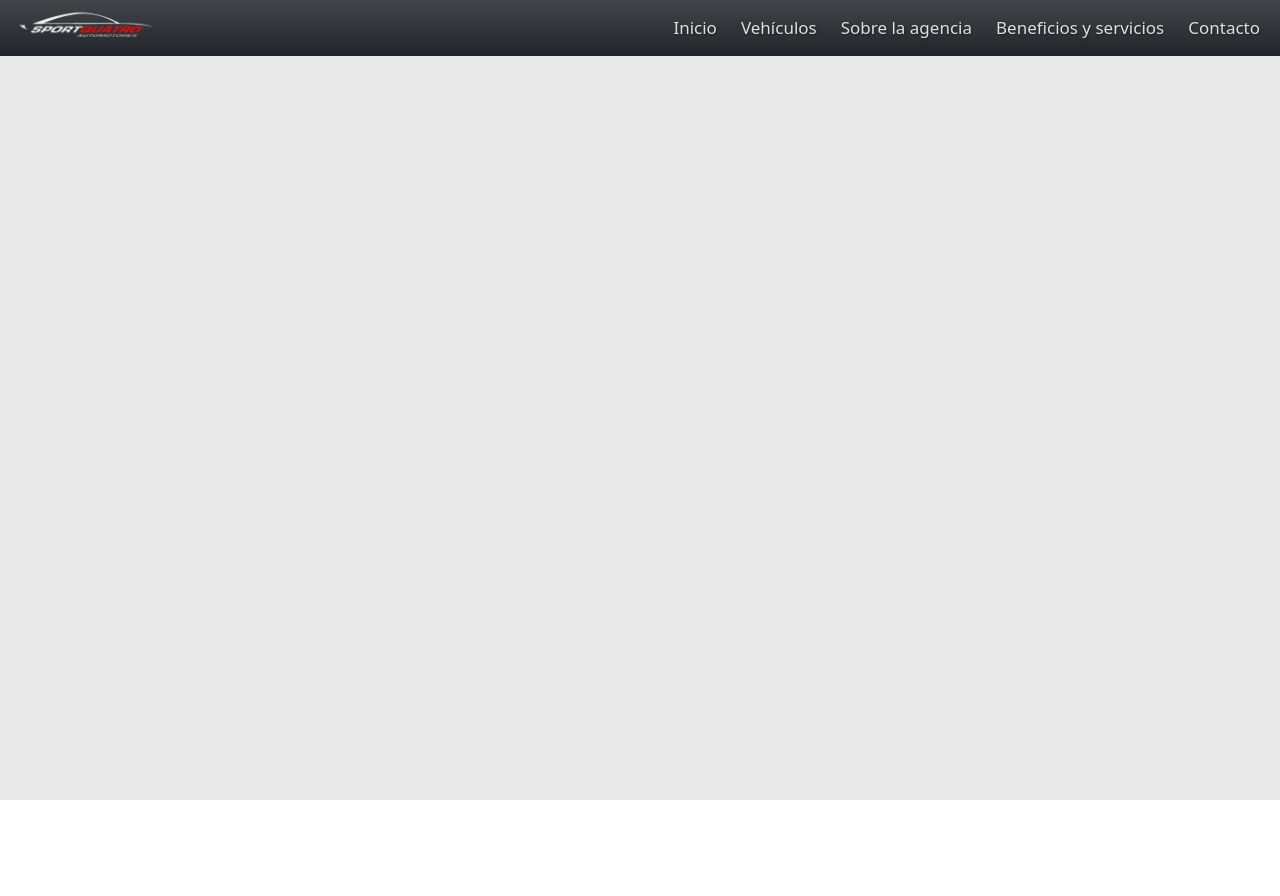
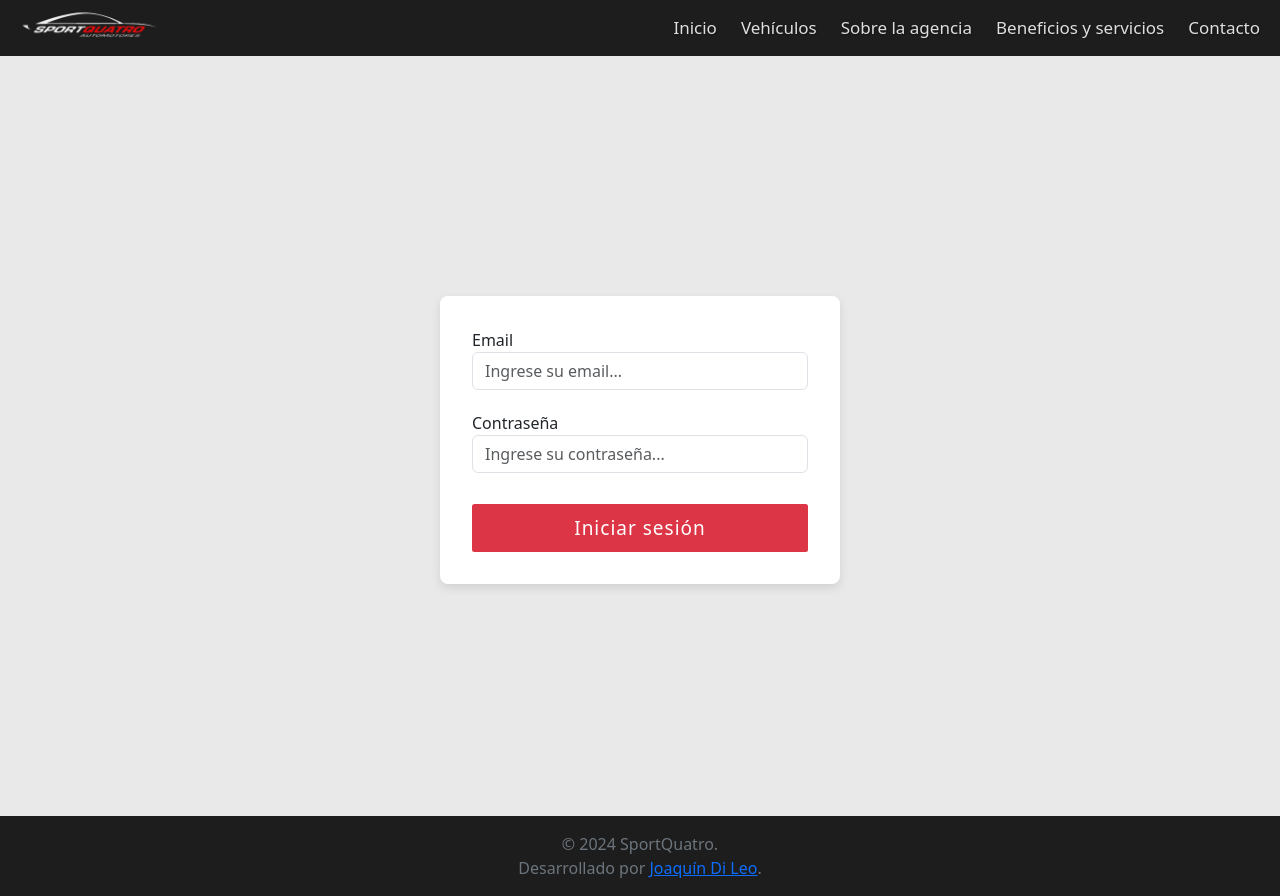
Before and after one commit to dileo24/SportQuatro, a React (Vite) app in the folder client/: page /loginAdminP in a window 1280 px wide. Before the commit the page ends 800 px from the top, so only its background shows below. Built offline with nearby package versions, Linux system fonts and the light colour scheme.

Commit message:
Terminado login, carga de imágenes y estilos de navbar/footer

```diff
--- a/client/src/App.css
+++ b/client/src/App.css
@@ -1,27 +1,33 @@
-body{
+body {
 	height: 100%;
 	margin: 0;
 	padding: 0;
 	overflow-x: hidden;
 }
 
+p {
+	margin: 0 !important;
+}
+
 .app-container {
-    display: flex;
-    flex-direction: column;
-    min-height: 100vh;
+	display: flex;
+	flex-direction: column;
+	min-height: 100vh;
 	background-color: rgb(233, 233, 233);
 }
 
-
-Navbar {
-	flex-shrink: 0;
+.main-content {
+	flex-grow: 1;
+	margin-bottom: 1rem;
 }
 
+Navbar,
 Footer {
 	flex-shrink: 0;
+	background-color: rgb(29, 29, 29);
 }
 
-.btn-primary{
+.btn-primary {
 	background-color: #bd0101 !important;
 	border: none !important;
 }
--- a/client/src/App.jsx
+++ b/client/src/App.jsx
@@ -6,6 +6,8 @@ import Detalle from "./views/Detalle/Detalle";
 import "./App.css";
 import "bootstrap/dist/js/bootstrap.min.js";
 import "bootstrap/dist/css/bootstrap.min.css";
+import Login from "./views/LogIn/Login";
+import PruebaContext from "./views/PruebaContext";
 
 function App() {
 	return (
@@ -14,7 +16,9 @@ function App() {
 			<main className="main-content">
 				<Routes>
 					<Route path="/" element={<Home />} />
+					<Route path="/loginAdminP" element={<Login />} />
 					<Route path="/detalle/:id" element={<Detalle />} />
+					<Route path="/pruebacontext" element={<PruebaContext />} />
 				</Routes>
 			</main>
 			<Footer />
--- a/client/src/components/Footer/Footer.css
+++ /dev/null
@@ -1,3 +0,0 @@
-.footCont{
-    background-color: black !important;
-}
--- a/client/src/components/Footer/Footer.jsx
+++ b/client/src/components/Footer/Footer.jsx
@@ -2,9 +2,11 @@ import React from "react";
 
 export default function Footer() {
 	return (
-		<footer className="text-center my-4 text-secondary footCont">
+		<footer className="text-center text-secondary py-3">
 			<p className="mx-5">
-				© 2024 SportQuatro. Desarrollado por{" "}
+				© 2024 SportQuatro.
+				<br />
+				Desarrollado por{" "}
 				<a href="https://www.linkedin.com/in/joaquindileo/" target="_blank">
 					Joaquín Di Leo
 				</a>
--- a/client/src/components/Navbar/Navbar.css
+++ b/client/src/components/Navbar/Navbar.css
@@ -1,6 +1,11 @@
 nav {
 	padding: 0 !important;
 	height: 7vh;
+	background-color: rgb(29, 29, 29);
+}
+
+.navbar-brand {
+	padding: 3px !important;
 }
 
 nav a {
@@ -26,9 +31,14 @@ nav a:hover {
 }
 
 @media (max-width: 991px) {
+	.container-fluid {
+		padding: 0 !important;
+	}
+
 	.navbar-collapse {
 		background-color: rgba(0, 0, 0, 0.8);
-        border-radius: 10px;
+		border-bottom-right-radius: 10px;
+		border-bottom-left-radius: 10px;
 	}
 
 	.navbar-nav {
@@ -53,6 +63,15 @@ nav a:hover {
 		background-color: rgba(255, 255, 255, 0.2);
 		transform: scale(1.05);
 	}
+
+	.navbar-toggler {
+		border: none !important;
+		outline: none !important;
+		box-shadow: none !important;
+		padding: 8px;
+		border-radius: 5px;
+		margin-right: 1rem;
+	}
 }
 
 @media (min-width: 992px) {
--- a/client/src/components/Navbar/Navbar.jsx
+++ b/client/src/components/Navbar/Navbar.jsx
@@ -5,7 +5,7 @@ import imgLogo from "../../assets/logo_sinFondo_blanco.png";
 
 export default function Navbar() {
 	return (
-		<nav className="navbar navbar-expand-lg bg-dark bg-gradient fixed-top">
+		<nav className="navbar navbar-expand-lg fixed-top">
 			<div className="container-fluid">
 				<Link to={`/`} className="navbar-brand">
 					<img src={imgLogo} alt="logo" width="150" />
--- /dev/null
+++ b/client/src/context/AuthContext.jsx
@@ -0,0 +1,29 @@
+import { createContext, useState, useContext } from "react";
+
+const AuthContext = createContext(null);
+
+export function AuthProvider({ children }) {
+	const [isAuthenticated, setIsAuthenticated] = useState(
+		localStorage.getItem("isAuthenticated") === "true"
+	);
+
+	const login = () => {
+		setIsAuthenticated(true);
+		localStorage.setItem("isAuthenticated", "true");
+	};
+
+	const logout = () => {
+		setIsAuthenticated(false);
+		localStorage.removeItem("isAuthenticated");
+	};
+
+	return (
+		<AuthContext.Provider value={{ isAuthenticated, login, logout }}>
+			{children}
+		</AuthContext.Provider>
+	);
+}
+
+export function useAuth() {
+	return useContext(AuthContext);
+}
--- a/client/src/main.jsx
+++ b/client/src/main.jsx
@@ -2,11 +2,14 @@ import { StrictMode } from "react";
 import { createRoot } from "react-dom/client";
 import App from "./App.jsx";
 import { BrowserRouter } from "react-router-dom";
+import { AuthProvider } from "./context/AuthContext.jsx";
 
 createRoot(document.getElementById("root")).render(
 	<StrictMode>
-		<BrowserRouter>
-			<App />
-		</BrowserRouter>
+		<AuthProvider>
+			<BrowserRouter>
+				<App />
+			</BrowserRouter>
+		</AuthProvider>
 	</StrictMode>
 );
--- /dev/null
+++ b/client/src/views/Login/Login.css
@@ -0,0 +1,49 @@
+.container {
+	display: flex;
+	justify-content: center;
+	align-items: center;
+	height: 100vh;
+}
+
+form {
+	background: white;
+	padding: 2rem;
+	border-radius: 8px;
+	box-shadow: 0px 4px 10px rgba(0, 0, 0, 0.1);
+	width: 100%;
+	max-width: 400px;
+	height: 18rem;
+	display: flex;
+	flex-direction: column;
+	justify-content: space-between;
+}
+
+.btn {
+	height: 3rem;
+	width: 100%;
+	margin-top: 10px;
+}
+
+.is-invalid {
+	border: 1px solid red;
+	background-color: #ffe6e6;
+}
+
+.invalid-feedback {
+	color: red;
+	font-size: 14px;
+	margin-top: 5px;
+}
+
+@media (max-width: 991px) {
+	.container {
+		padding: 0.5rem;
+		height: auto;
+		margin-top: 5rem;
+	}
+
+	form {
+		padding: 1.5rem;
+		width: 90%;
+	}
+}
--- /dev/null
+++ b/client/src/views/Login/Login.jsx
@@ -0,0 +1,78 @@
+import React, { useState } from "react";
+import axios from "axios";
+import { useAuth } from "../../context/AuthContext";
+import "./Login.css";
+
+export default function Login() {
+	let [form, setForm] = useState({ email: "", pass: "" });
+	let [errors, setErrors] = useState({});
+	const { login } = useAuth();
+
+	const handleChange = (e) => {
+		setForm({ ...form, [e.target.name]: e.target.value });
+		setErrors({ ...errors, [e.target.name]: "" });
+	};
+
+	const handleSubmit = async (e) => {
+		e.preventDefault();
+		setErrors({});
+
+		try {
+			const response = await axios.post(
+				`http://localhost:3001/admin/login`,
+				form
+			);
+
+			if (response.data.status === 200 && response.data.resp === true) {
+				login();
+				console.log("Inicio de sesión exitoso");
+			}
+		} catch (error) {
+			if (error.response && error.response.data.errors) {
+				const apiErrors = {};
+				error.response.data.errors.forEach((err) => {
+					apiErrors[err.input] = err.resp;
+				});
+				setErrors(apiErrors);
+			}
+		}
+	};
+
+	return (
+		<div className="container">
+			<form onSubmit={handleSubmit}>
+				<div className="form-group">
+					<label htmlFor="email">Email</label>
+					<input
+						type="email"
+						className={`form-control ${errors.email ? "is-invalid" : ""}`}
+						id="email"
+						name="email"
+						value={form.email}
+						onChange={handleChange}
+						placeholder="Ingrese su email..."
+					/>
+					{errors.email && (
+						<div className="invalid-feedback">{errors.email}</div>
+					)}
+				</div>
+				<div className="form-group">
+					<label htmlFor="pass">Contraseña</label>
+					<input
+						type="password"
+						className={`form-control ${errors.pass ? "is-invalid" : ""}`}
+						id="pass"
+						name="pass"
+						value={form.pass}
+						onChange={handleChange}
+						placeholder="Ingrese su contraseña..."
+					/>
+					{errors.pass && <div className="invalid-feedback">{errors.pass}</div>}
+				</div>
+				<button type="submit" className="btn btn-danger">
+					Iniciar sesión
+				</button>
+			</form>
+		</div>
+	);
+}
--- /dev/null
+++ b/client/src/views/PruebaContext.jsx
@@ -0,0 +1,39 @@
+import React from "react";
+import { useAuth } from "../context/AuthContext";
+import { Navigate, useNavigate } from "react-router-dom";
+
+function PruebaContext() {
+	const { isAuthenticated, logout } = useAuth();
+	const navigate = useNavigate();
+	return (
+		<div style={{ marginTop: "5rem" }}>
+			{isAuthenticated ? (
+				<>
+					<p>hola</p>
+					<button
+						onClick={() => {
+							logout();
+							Navigate("/pruebacontext");
+						}}
+					>
+						cerrar sesión
+					</button>
+				</>
+			) : (
+				<>
+					<p>logeate</p>
+					<button
+						onClick={() => {
+							logout();
+							navigate("/loginAdminP");
+						}}
+					>
+						iniciar sesión
+					</button>
+				</>
+			)}
+		</div>
+	);
+}
+
+export default PruebaContext;
```
Also changed, not shown: 1 other file (tests, documents, lock files or other folders). Lines whose indentation alone changed are shown as unchanged.
